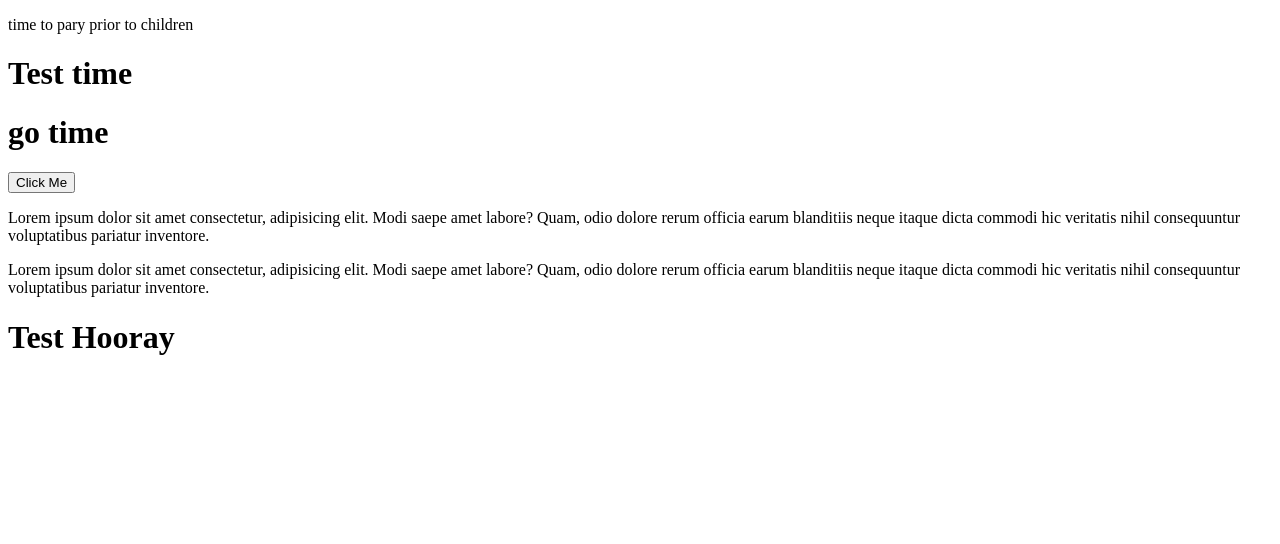
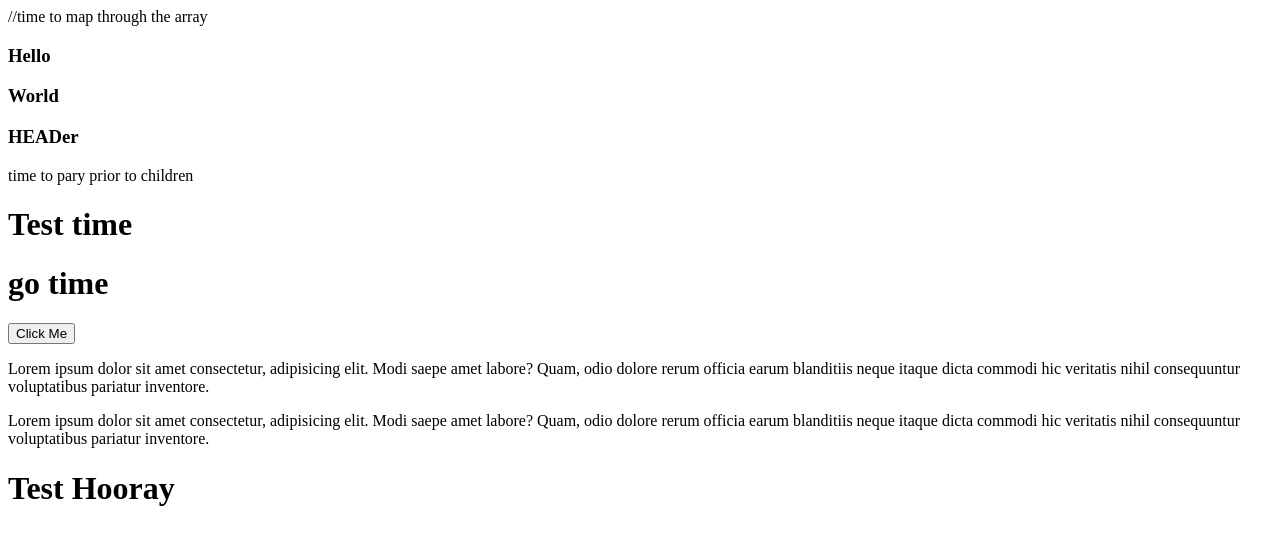
Before and after one commit to Rxjas/react-practice, a React (Create React App) app: page / in a window 1280 px wide. Shown: the top 544 px of the page. Built offline with nearby package versions, Linux system fonts and the light colour scheme.

Commit message:
Mapping out the map

```diff
--- a/src/App.js
+++ b/src/App.js
@@ -1,10 +1,26 @@
 import React from 'react'
 import Header from './header'
+import Header2 from './header2'
 import { Message, Message2 } from './message'
+
+const headerData = [
+  {text: 'Hello'},
+  {text: 'World'},
+  {text: 'HEADer'}
+]
 
 function App() {
   return (
     <>
+    //time to map through the array
+    {headerData.map((data) => {
+
+      //return the header element per every item
+      return(
+        <Header2 text={data.text}></Header2>
+      )
+    })}
+
     <Header myTitle = "go time">
       <h1>Test time</h1>
     </Header>
--- a/src/header.js
+++ b/src/header.js
@@ -4,6 +4,7 @@ function Header (props){
     function log(){console.log("You CLicked this guy")}
     return(
         <>
+        <h3>{props.text}</h3>
         <p>time to pary prior to children</p>
         {props.children}
         <div>
--- /dev/null
+++ b/src/header2.jsx
@@ -0,0 +1,11 @@
+import React from 'react';
+
+function Header2 (props){
+    return(
+        <>
+        <h3>{props.text}</h3>
+        </>
+    )
+};
+
+export default Header2
```
